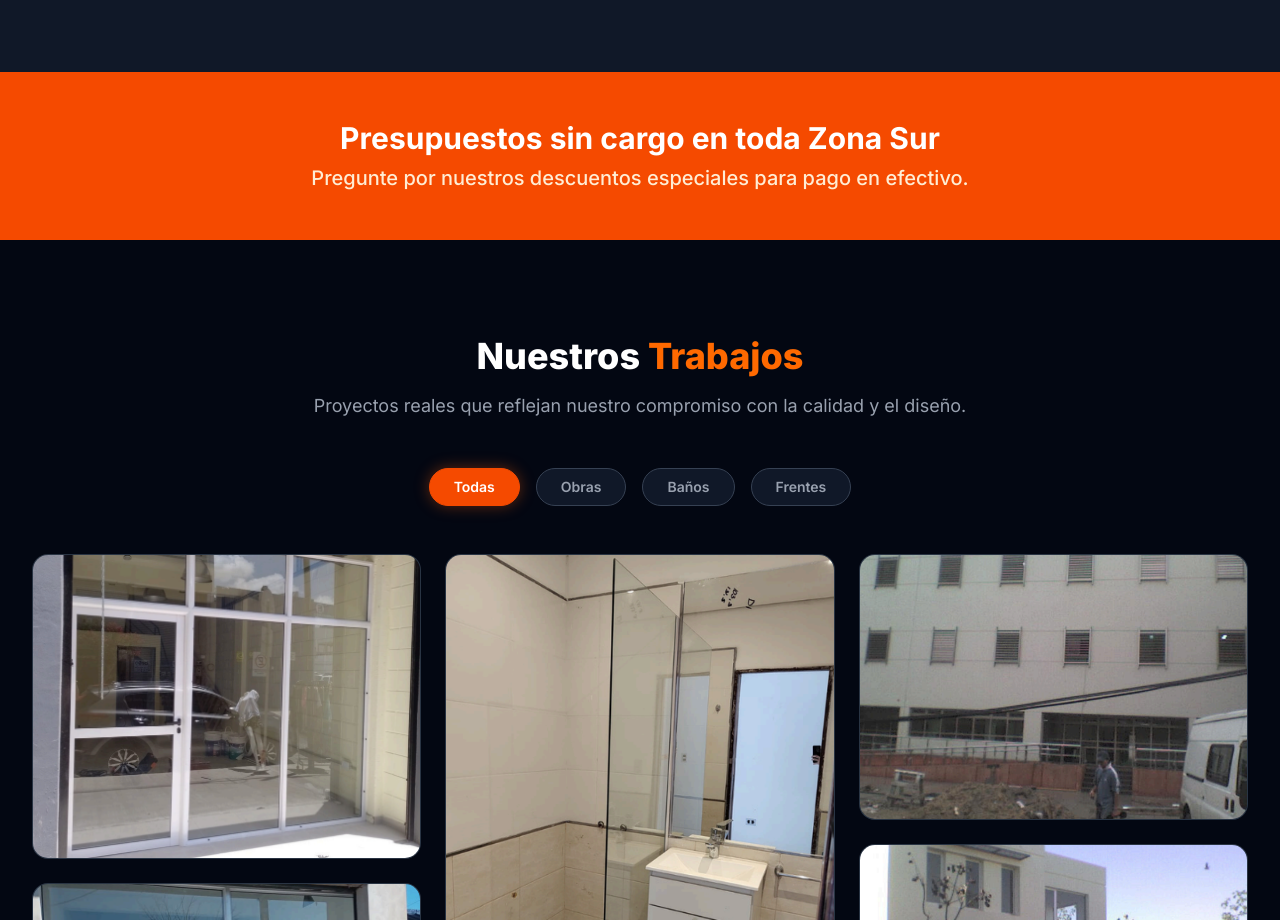
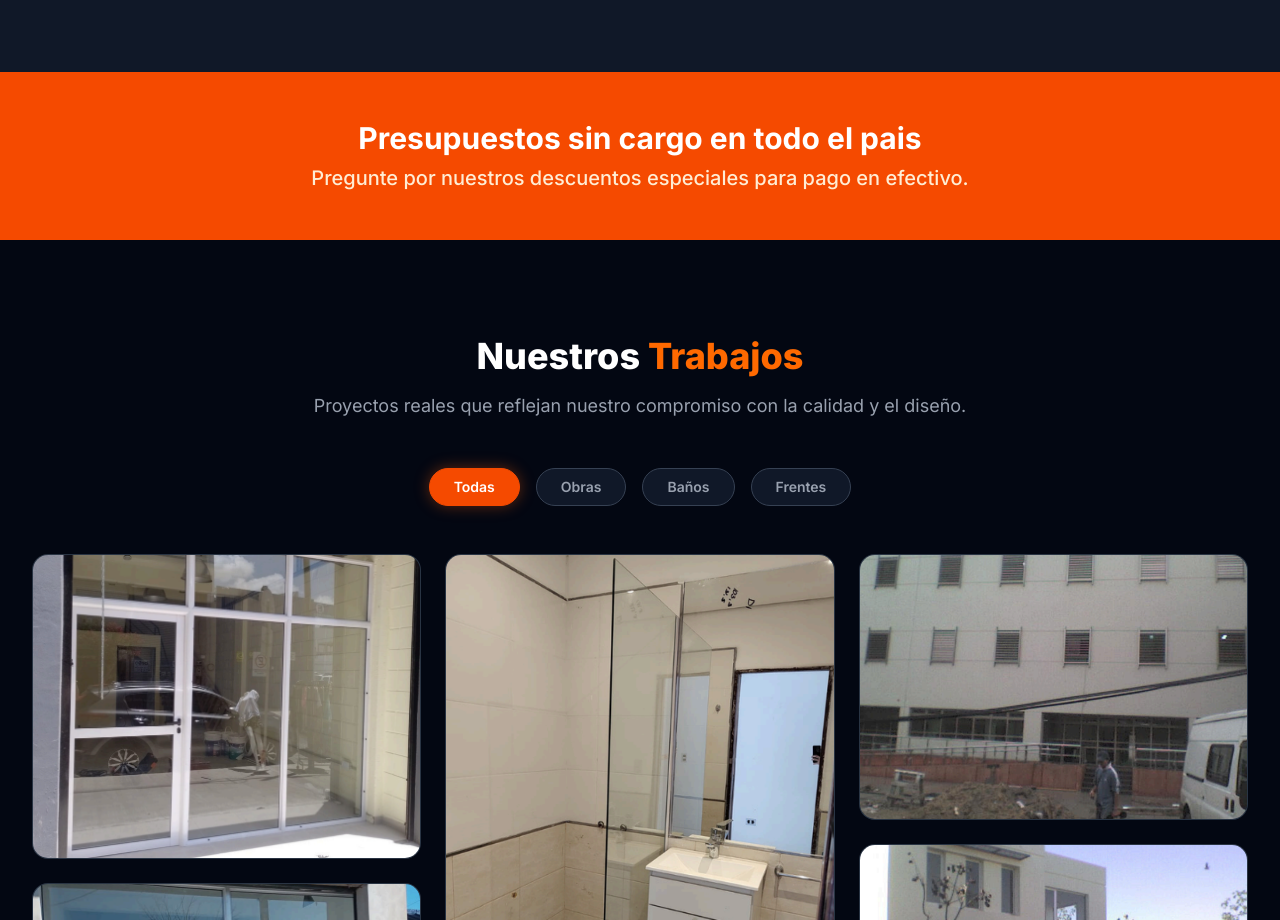
Before and after one commit to tomireyes28/aberturas-nyl, a Next.js app: page / in a window 1280 px wide. Shown: the part 1860-2780 px from the top of the page. Built offline with nearby package versions, Linux system fonts and the light colour scheme; no server answers.

Commit message:
fix: text corrections

```diff
--- a/src/components/sections/PromoBanner.tsx
+++ b/src/components/sections/PromoBanner.tsx
@@ -3,7 +3,7 @@ export default function PromoBanner() {
     <section className="bg-orange-600 py-12">
       <div className="max-w-7xl mx-auto px-4 sm:px-6 lg:px-8 text-center">
         <h2 className="text-2xl sm:text-3xl font-bold text-white mb-2">
-          Presupuestos sin cargo en toda Zona Sur
+          Presupuestos sin cargo en todo el pais
         </h2>
         <p className="text-orange-100 text-lg sm:text-xl font-medium">
           Pregunte por nuestros descuentos especiales para pago en efectivo.
--- a/src/components/ui/WhatsAppButton.tsx
+++ b/src/components/ui/WhatsAppButton.tsx
@@ -26,7 +26,7 @@ export default function WhatsAppButton() {
       </svg>
 
       <span className="absolute right-20 bg-gray-900 text-white px-4 py-2 rounded-xl text-sm font-bold opacity-0 group-hover:opacity-100 transition-all shadow-2xl pointer-events-none border border-white/10 translate-x-4 group-hover:translate-x-0">
-        ¿Presupuesto sin cargo?
+        Consulta tu presupuesto sin cargo
       </span>
     </motion.a>
   );
```
